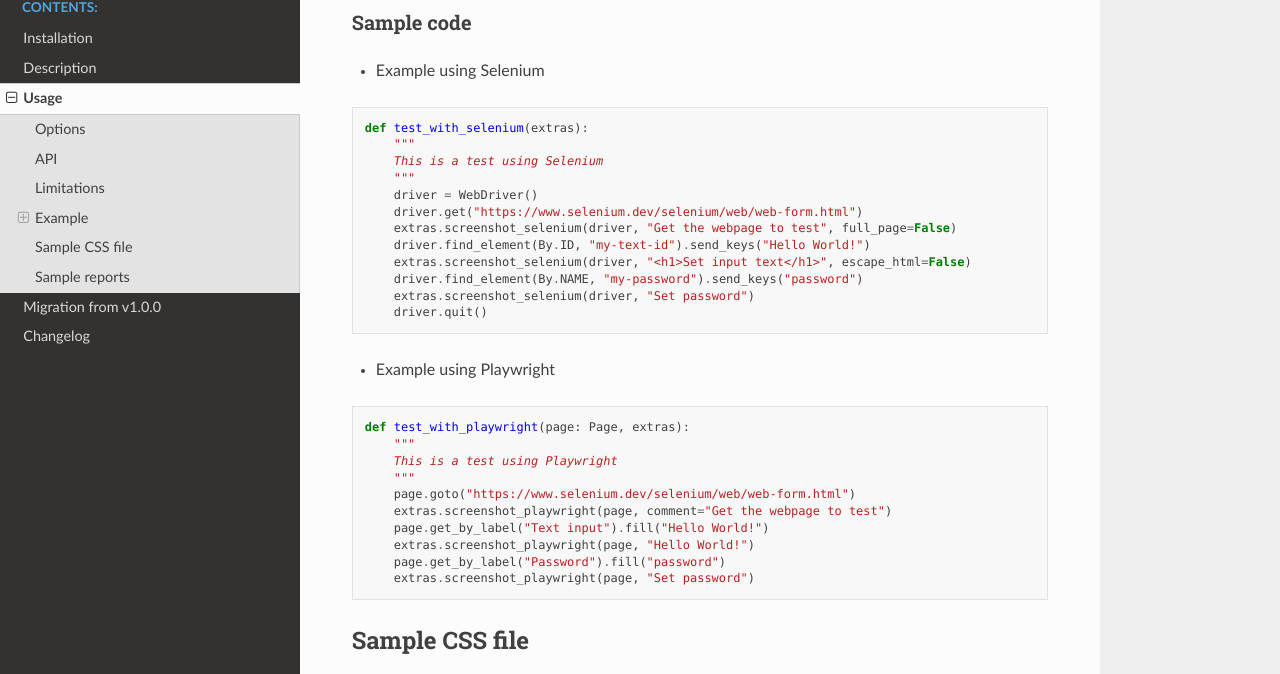
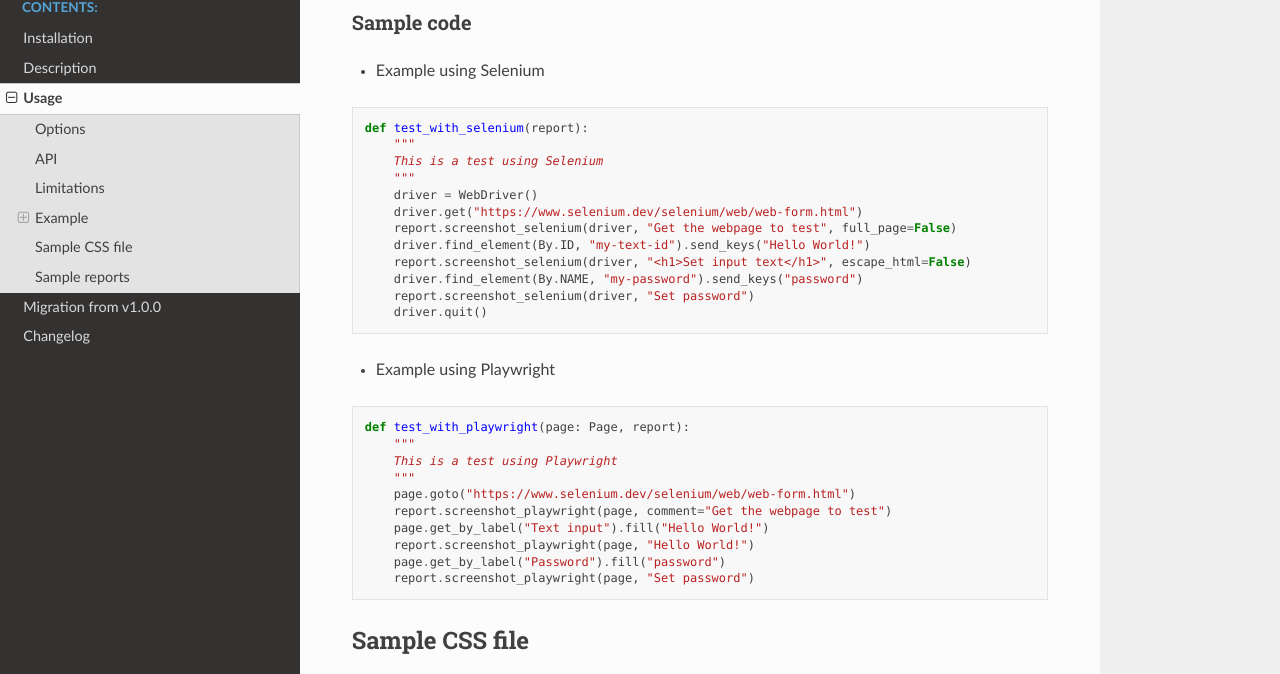
Before and after one commit to harmin-parra/pytest-webtest-extras, a Sphinx documentation site: the page built from docs/user_guide.rst, in a window 1280 px wide and 900 px high, scrolled down 2217 px. Shown: the part 139-813 px from the top of the window. Built offline with Sphinx 7.4.7 and the Read the Docs theme 2.0.0, drawn with Linux system fonts in a browser that asks for light colours.

Commit message:
update docs

```diff
--- a/docs/user_guide.rst
+++ b/docs/user_guide.rst
@@ -54,7 +54,7 @@ Default value: ``h2``
 API
 ===
 
-The function scoped fixture ``extras`` provides the following methods:
+The function scoped fixture ``report`` provides the following methods:
 
 .. code-block:: python
 
@@ -129,17 +129,17 @@ Sample code
 
 .. code-block:: python
 
-  def test_with_selenium(extras):
+  def test_with_selenium(report):
       """
       This is a test using Selenium
       """
       driver = WebDriver()
       driver.get("https://www.selenium.dev/selenium/web/web-form.html")
-      extras.screenshot_selenium(driver, "Get the webpage to test", full_page=False)
+      report.screenshot_selenium(driver, "Get the webpage to test", full_page=False)
       driver.find_element(By.ID, "my-text-id").send_keys("Hello World!")
-      extras.screenshot_selenium(driver, "<h1>Set input text</h1>", escape_html=False)
+      report.screenshot_selenium(driver, "<h1>Set input text</h1>", escape_html=False)
       driver.find_element(By.NAME, "my-password").send_keys("password")
-      extras.screenshot_selenium(driver, "Set password")
+      report.screenshot_selenium(driver, "Set password")
       driver.quit()
 
 
@@ -147,16 +147,16 @@ Sample code
 
 .. code-block:: python
 
-  def test_with_playwright(page: Page, extras):
+  def test_with_playwright(page: Page, report):
       """
       This is a test using Playwright
       """
       page.goto("https://www.selenium.dev/selenium/web/web-form.html")
-      extras.screenshot_playwright(page, comment="Get the webpage to test")
+      report.screenshot_playwright(page, comment="Get the webpage to test")
       page.get_by_label("Text input").fill("Hello World!")
-      extras.screenshot_playwright(page, "Hello World!")
+      report.screenshot_playwright(page, "Hello World!")
       page.get_by_label("Password").fill("password")
-      extras.screenshot_playwright(page, "Set password")
+      report.screenshot_playwright(page, "Set password")
 
 
 Sample CSS file
```
Also changed, not shown: docs/changelog.rst (+8 -0 lines).
